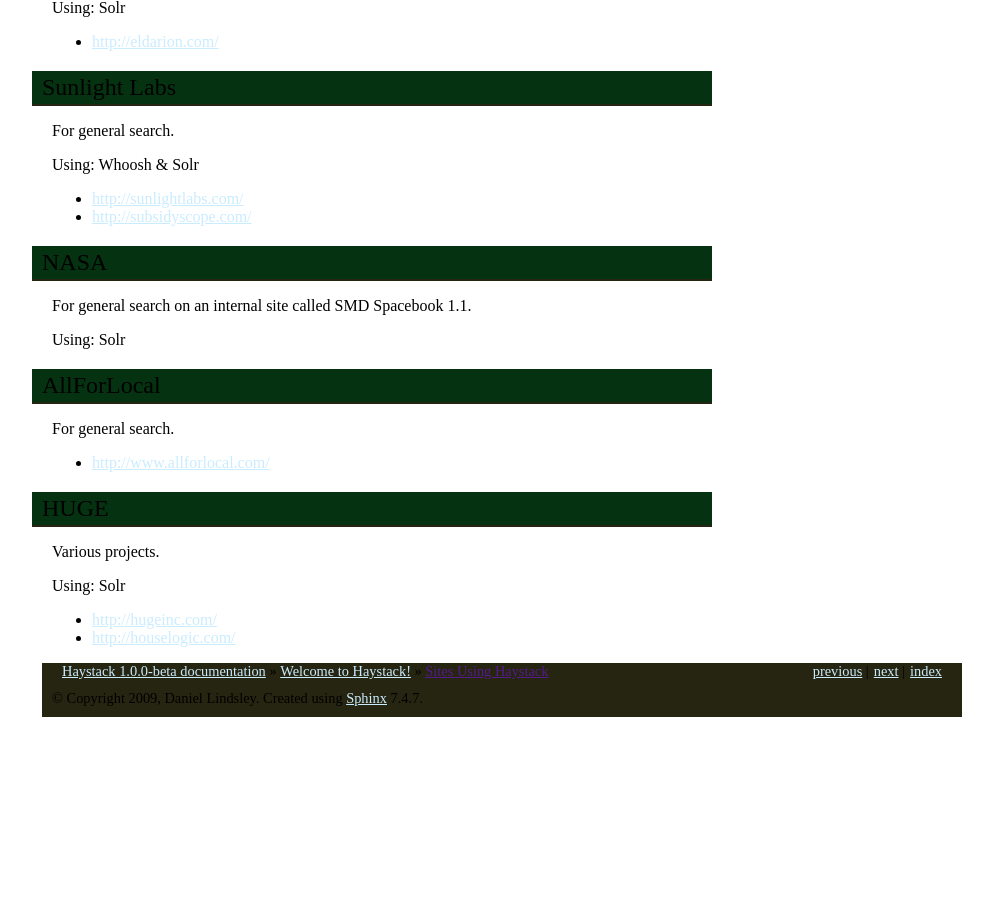
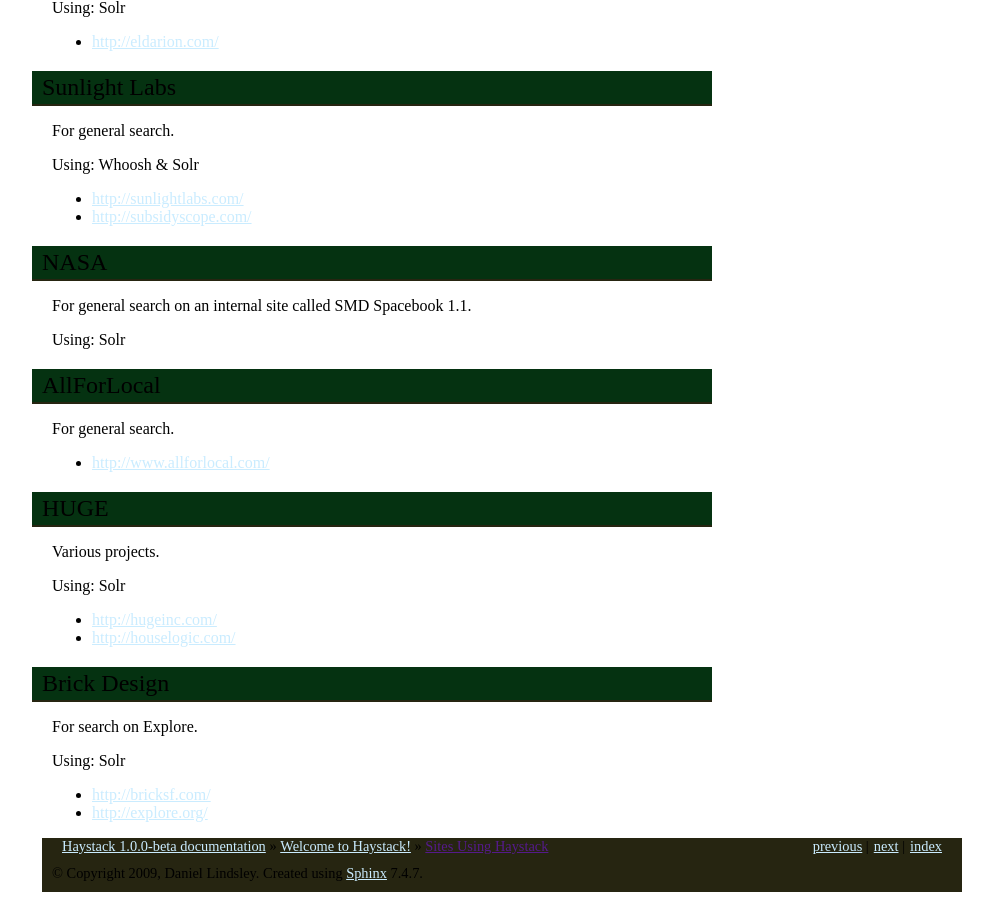
Before and after one commit to django-haystack/django-haystack, a Sphinx documentation site: the page built from docs/who_uses.rst, in a window 1280 px wide and 900 px high, scrolled down 1039 px. Shown: the whole window, without its empty margins (138-1131 px from the left). Built offline with Sphinx 7.4.7, drawn with Linux system fonts in a browser that asks for light colours; a style sheet for code colours, icons or effects is not loaded; before the commit the page ends 1764 px from its top, so only the background shows below that.

Commit message:
Added Brick Design to Who Uses.

```diff
--- a/docs/who_uses.rst
+++ b/docs/who_uses.rst
@@ -89,3 +89,14 @@
 
 * http://hugeinc.com/
 * http://houselogic.com/
+
+
+Brick Design
+------------
+
+For search on Explore.
+
+Using: Solr
+
+* http://bricksf.com/
+* http://explore.org/
```
